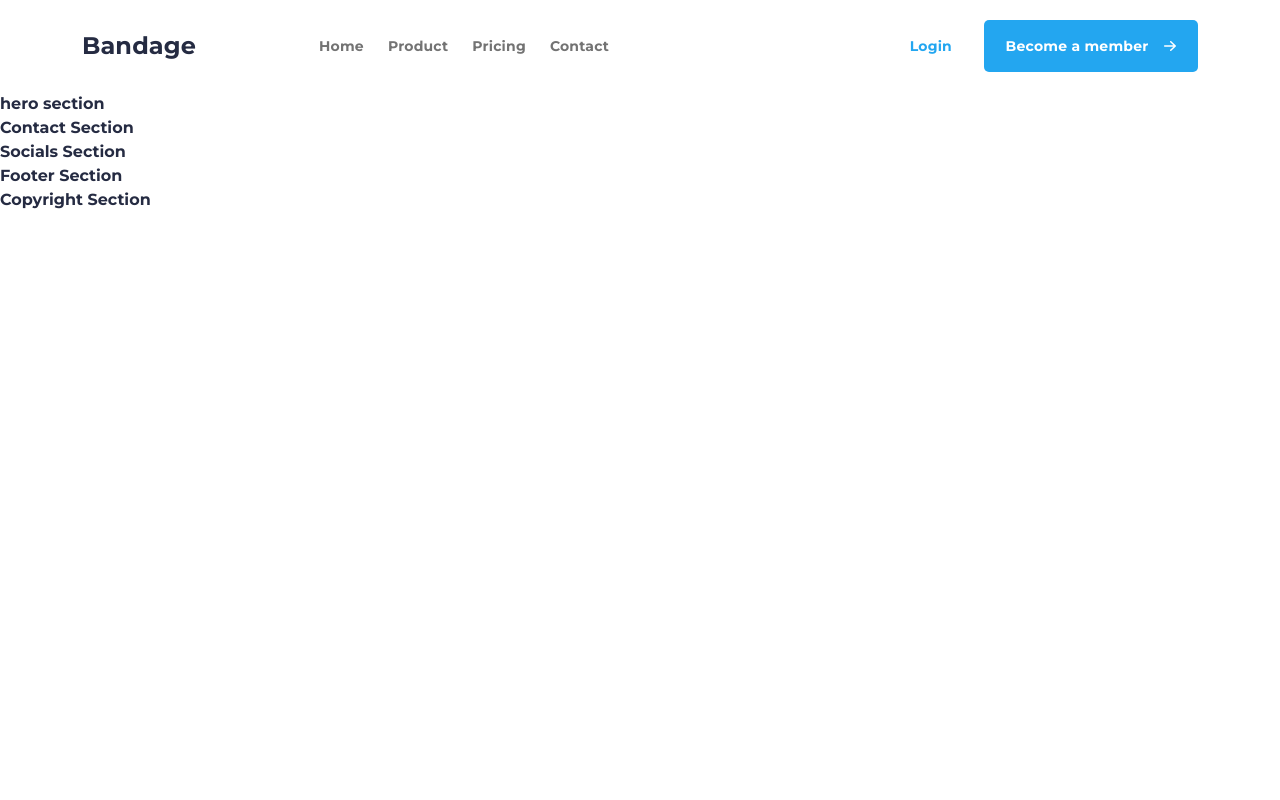
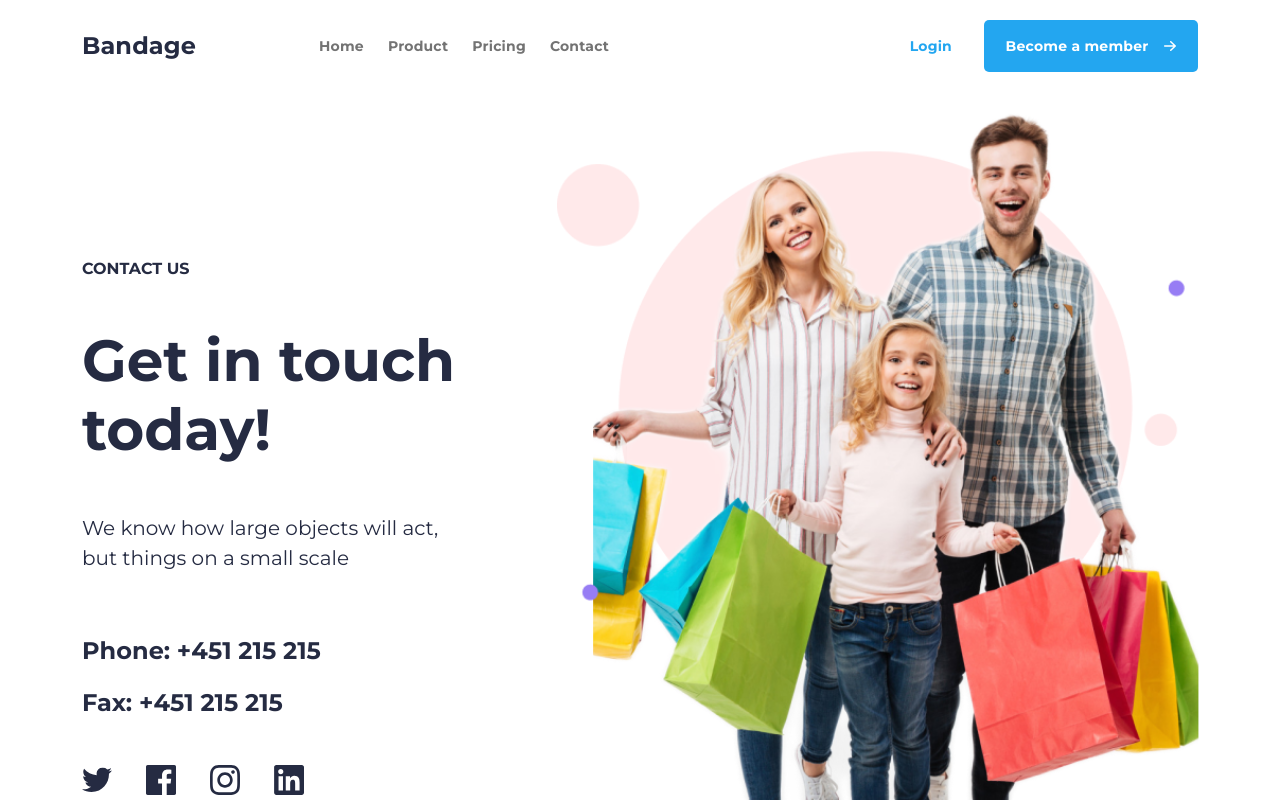
Before and after one commit to aleksi-svaridze/bandage, a React (Create React App) app: page / in a window 1280 px wide. Shown: the top 800 px of the page. Built offline with nearby package versions, Linux system fonts and the light colour scheme.

Commit message:
Start: Hero section

```diff
--- a/src/components/Hero.js
+++ b/src/components/Hero.js
@@ -1,9 +1,40 @@
-
+import HeroBg from '../imgs/hero-bg.png';
+import Twitter from '../icons/twitter-icon-blue.svg';
+import Facebook from '../icons/facebook-icon-blue.svg';
+import Linkedin from '../icons/linkedin-icon-blue.svg';
+import Instagram from '../icons/instagram-outlined-blue.svg';
 
 const Hero = () => {
     return (
-        <div>
-            hero section
+        <div className='hero-section'>
+
+            <div className="container">
+                <div className="row">
+                    <div className="col-5">
+                        <div className='d-flex flex-column justify-content-center h-100'>
+                            <h5 className='text-uppercase fw-bold fs-6 m-0'>contact us</h5>
+                            <h1 className='fw-bold fs-58 my-5'>Get in touch today!</h1>
+                            <p className='fw-normal fs-5'>We know how large objects will act,<br /> but things on a small scale</p>
+
+                            <div className='my-4-5 d-flex flex-column row-gap-3'>
+                                <p className='fs-4 text-capitalize m-0'>Phone: +451 215 215</p>
+                                <p className='fs-4 text-capitalize m-0'>Fax: +451 215 215</p>
+                            </div>
+
+                            <div className='d-flex column-gap-34'>
+                                <img src={Twitter} className='w-30' alt="" />
+                                <img src={Facebook} className='w-30' alt="" />
+                                <img src={Instagram} className='w-30' alt="" />
+                                <img src={Linkedin} className='w-30' alt="" />
+                            </div>
+                        </div>
+                    </div>
+
+                    <div className="col-7 text-end">
+                          <img src={HeroBg} className='h-870' alt="" />
+                    </div>
+                </div>
+            </div>
         </div>
     )
 }
--- a/src/styles/css/main.css
+++ b/src/styles/css/main.css
@@ -34,7 +34,11 @@ body {
 }
 
 .py-20 {
-  padding: 20px 0;
+  padding: 1.25rem 0;
+}
+
+.my-4-5 {
+  margin: 2.75rem 0;
 }
 
 @media screen and (min-width: 992px) {
@@ -42,6 +46,23 @@ body {
     margin-left: 115px;
   }
 }
+.fs-58 {
+  font-size: 58px !important;
+}
+
+.column-gap-34 {
+  -moz-column-gap: 2.1rem;
+       column-gap: 2.1rem;
+}
+
+.w-30 {
+  width: 1.9rem;
+}
+
+.h-870 {
+  height: 870px;
+}
+
 .btn-primary {
   font-size: 14px !important;
   font-weight: 700 !important;
--- a/src/styles/scss/main.scss
+++ b/src/styles/scss/main.scss
@@ -2,9 +2,13 @@
 @import './partials/vars';
 @import './partials/root';
 
-@import './partials/utilities/colors';
+@import './partials/utilities/colours';
 @import './partials/utilities/spacing';
+@import './partials/utilities/fonts';
+@import './partials/utilities/flex';
+@import './partials/utilities/sizing';
 
 @import './partials/components/btns';
 
 @import './partials/layout/navbar';
+@import './partials/layout/hero';
--- /dev/null
+++ b/src/styles/scss/partials/utilities/_flex.scss
@@ -0,0 +1,3 @@
+.column-gap-34 {
+    column-gap: 2.1rem;
+}
--- /dev/null
+++ b/src/styles/scss/partials/utilities/_fonts.scss
@@ -0,0 +1,3 @@
+.fs-58 {
+    font-size: 58px !important;
+}
--- /dev/null
+++ b/src/styles/scss/partials/utilities/_sizing.scss
@@ -0,0 +1,6 @@
+.w-30 {
+    width: 1.9rem;
+}
+.h-870 {
+    height: 870px;
+}
--- a/src/styles/scss/partials/utilities/_spacing.scss
+++ b/src/styles/scss/partials/utilities/_spacing.scss
@@ -2,7 +2,10 @@
     margin-left: 0;
 }
 .py-20 {
-    padding: 20px 0;
+    padding: 1.25rem 0;
+}
+.my-4-5 {
+    margin: 2.75rem 0;
 }
 @media screen and (min-width: 992px) {
     .ms-115 {
```
Also changed, not shown: src/styles/scss/partials/layout/_hero.scss (added), src/styles/scss/partials/utilities/_colours.scss (renamed from src/styles/scss/partials/utilities/_colors.scss), 1 other file (tests, documents, lock files or other folders).
